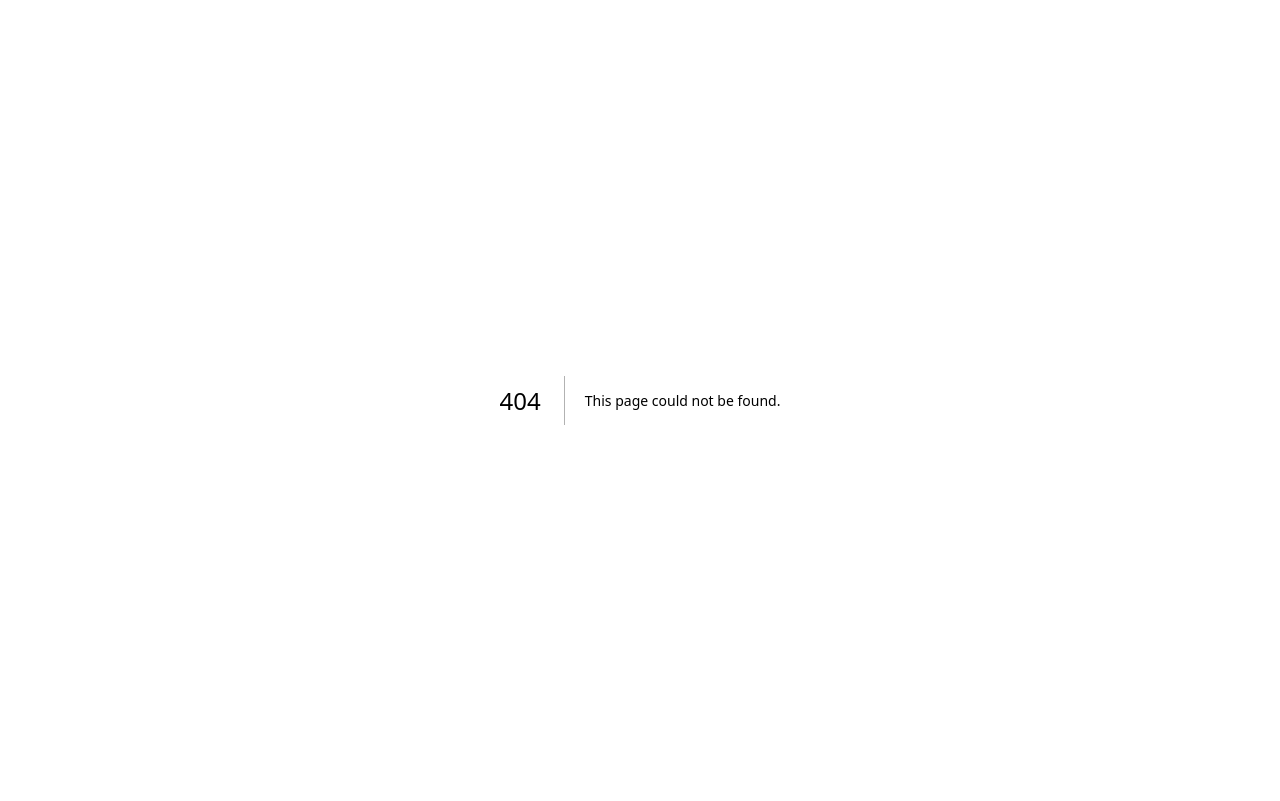
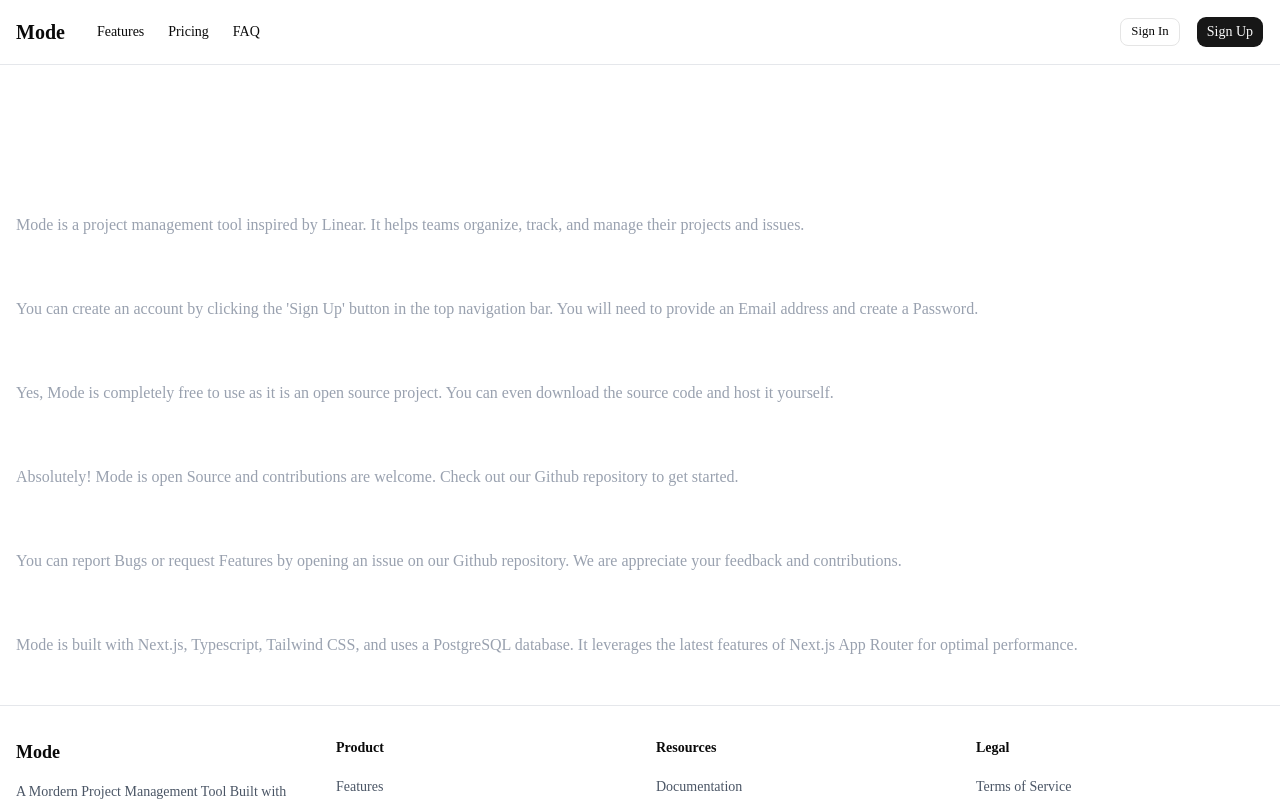
Before and after one commit to Francisyeremiah/next-issue-tracker, a Next.js app: page /faq in a window 1280 px wide. Before the commit this address had no page. Shown: the top 801 px of the page. Built offline with nearby package versions, Linux system fonts and the light colour scheme.

Commit message:
SignUp and SignIn static page completed

```diff
--- a/app/(auth)/signin/page.tsx
+++ b/app/(auth)/signin/page.tsx
@@ -1,9 +1,44 @@
-const SignIn = () => {
+import Link from "next/link";
+
+export default function SignInPage() {
     return (
-        <div>
-            <h1>Sign In</h1>
+        <div
+            className="min-h-screen flex flex-col justify-center py-12 sm:px-6
+            lg:px-8 bg-gray-50 dark:bg-[#121212]"
+        >
+            <div className="sm:mx-auto sm:w-full sm:max-w-md">
+                <h1
+                    className="text-center text-3xl font-extrabold
+                    text-gray-900 dark:text-white"
+                >
+                    Mode
+                </h1>
+                <h2
+                    className="mt-2 text-center text-2xl font-bold
+                    text-gray-900 dark:text-white"
+                >
+                    Sign In to your Account.
+                </h2>
+            </div>
+            <div className="mt-8 sm:mx-auto sm:w-full sm:max-w-md">
+                <div
+                    className="bg-white dark:bg-[#1a1a1a] py-8 px-4 shadow sm:rounded-lg
+                    sm:px-10 border border-gray-100 dark:border-gray-50"
+                >
+                    <div className="mt-6 text-center">
+                        <p className="text-sm text-gray-600 dark:text-gray-400">
+                            Don&apos;t have an Account?{' '}
+                        </p>
+                        <Link
+                            href="/signup"
+                            className="font-medium text-gray-900 hover:text-gray-700
+                            dark:text-gray-300 dark:hover:text-gray-100"
+                        >
+                            Sign Up
+                        </Link>
+                    </div>
+                </div>
+            </div>
         </div>
     );
 }
-
-export default SignIn;
--- a/app/(auth)/signup/page.tsx
+++ b/app/(auth)/signup/page.tsx
@@ -1,9 +1,46 @@
-const SigUp = () => {
+import Link from "next/link";
+
+
+export default function SignUpPage(){
     return (
-        <div>
-            <h1>Sign Up</h1>
+        <div
+            className="min-h-screen flex flex-col justify-center py-12
+            sm:px-6 lg:px-8 bg-gray-50 dark:bg-[#121212]"
+        >
+            <div className="sm:mx-auto sm:w-full sm:max-w-md">
+                <h1
+                    className="text-center text-3xl font-extrabold text-gray-900
+                    dark:text-white"
+                >
+                    Mode
+                </h1>
+                <h2
+                    className="mt-2 text-center text-2xl font-bold text-gray-900
+                    dark:text-white"
+                >
+                    Create a New Account.
+                </h2>
+            </div>
+
+            <div className="mt-8 sm:mx-auto sm:w-full sm:max-w-md">
+                <div
+                    className="bg-white dark:bg-[#1a1a1a] py-8 px-4 shadow
+                    sm:rounded-lg sm:px-10 border border-gray-100 dark:borde-gray-50"
+                >
+                    <div className="mt-6 text-center">
+                        <p className="text-sm text-gray-600 dark:text-gray-400">
+                            Already have an Account?{' '}
+                            <Link
+                                href="/signin"
+                                className="font-medium text-gray-900 hover:text-gray-700
+                                dark:text-gray-300 dark:hover:text-gray-100"
+                            >
+                                Sign In
+                            </Link>
+                        </p>
+                    </div>
+                </div>
+            </div>
         </div>
     );
 }
-
-export default SignUp;
--- /dev/null
+++ b/app/(marketing)/faq/page.tsx
@@ -0,0 +1,42 @@
+import FAQItem from "@/app/components/FAQItem";
+
+export default function FAQPage(){
+    return (
+        <div className="container mx-auto px-4 py-12 text-white">
+            <h2 className="text-2xl font-bold mb-8 text-center text-white">
+                Frequently Asked Questions
+            </h2>
+            <div className="space-y-6">
+                <FAQItem
+                    question="What is Mode?"
+                    answer="Mode is a project management tool inspired by Linear. It helps teams organize, track, and manage their projects and issues."
+                />
+
+                <FAQItem
+                    question="How do I create an account?"
+                    answer="You can create an account by clicking the 'Sign Up' button in the top navigation bar. You will need to provide an Email address and create a Password."
+                />
+
+                <FAQItem
+                    question="Is it free to use?"
+                    answer="Yes, Mode is completely free to use as it is an open source project. You can even download the source code and host it yourself."
+                />
+
+                <FAQItem
+                    question="Can i contribute to the project?"
+                    answer={`Absolutely! Mode is open Source and contributions are welcome. Check out our Github repository to get started.`}
+                />
+
+                <FAQItem
+                    question="How do I report Bugs or Request Features?"
+                    answer={`You can report Bugs or request Features by opening an issue on our Github repository. We are appreciate your feedback and contributions.`}
+                />
+
+                <FAQItem
+                    question="What technologies does Mode use?"
+                    answer={`Mode is built with Next.js, Typescript, Tailwind CSS, and uses a PostgreSQL database. It leverages the latest features of Next.js App Router for optimal performance.`}
+                />
+            </div>
+        </div>
+    );
+}
--- /dev/null
+++ b/app/components/FAQItem.tsx
@@ -0,0 +1,14 @@
+import { FAQItemProps } from "@/types";
+
+export default function FAQItem({question, answer}:FAQItemProps){
+    return (
+        <div>
+            <h4 className="text-lg font-semibold mb-2 text-white">
+                {question}
+            </h4>
+            <p className="text-gray-400 dark:text-gray-300">
+                {answer}
+            </p>
+        </div>
+    );
+}
--- a/types.d.ts
+++ b/types.d.ts
@@ -29,3 +29,8 @@ export interface PricingCardProps{
     highlighted?: boolean
     badge?: string
 }
+
+export interface FAQItemProps{
+    question: string
+    answer: string
+}
```
